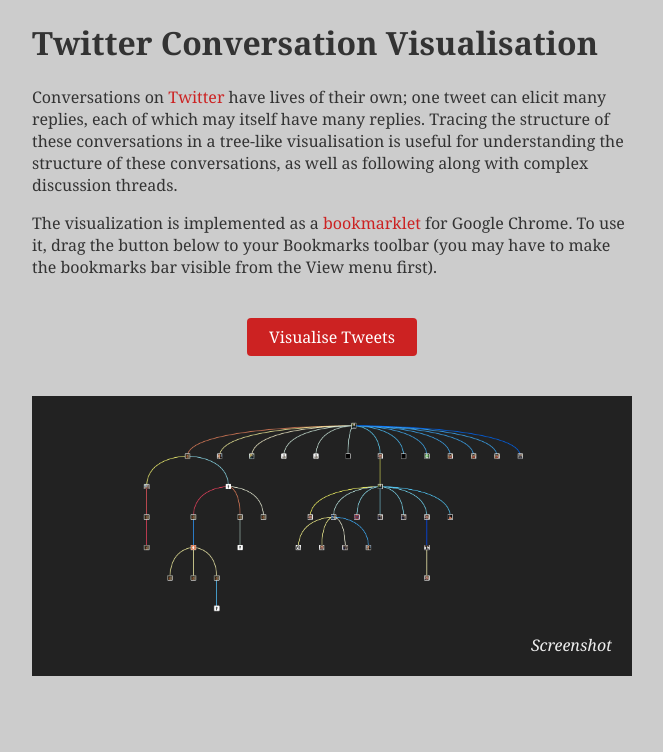
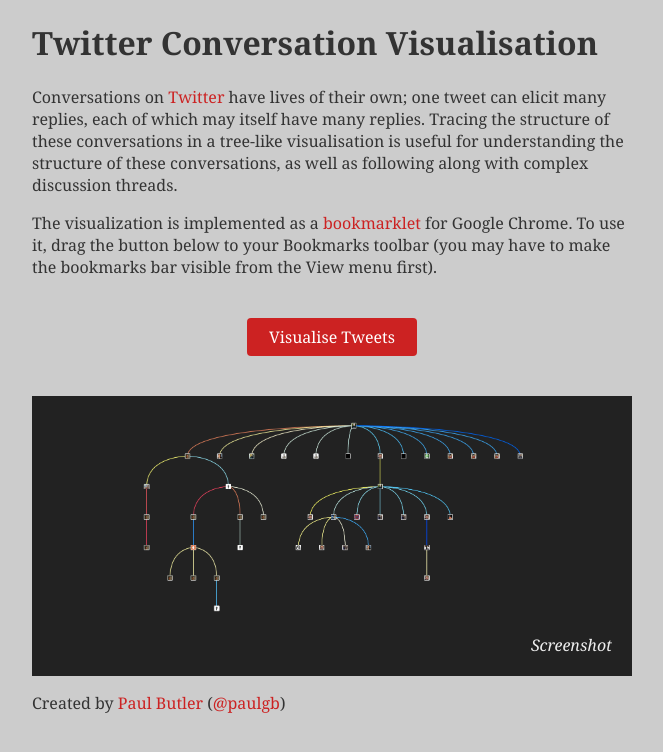
Before and after one commit to paulgb/tweetvis, a plain HTML site: page index.html in a window 1280 px wide. Shown: the whole page, without its empty margins (308-971 px from the left). Drawn offline with Linux system fonts and the light colour scheme.

Commit message:
got curious about stats

```diff
--- a/index.html
+++ b/index.html
@@ -59,6 +59,17 @@
                 <img src="screenshot.png" style="width: 398px; height: 202px; display: block; margin: auto;" alt="Twitter visualisation screenshot" />
                 <p style="color: #eee; font-style: italic; text-align: right; margin-bottom: 0;">Screenshot</p>
             </div>
+            <p>Created by <a href="http://paulbutler.org">Paul Butler</a> (<a href="https://twitter.com/paulgb">@paulgb</a>)</p>
         </div>
+        <script>
+          (function(i,s,o,g,r,a,m){i['GoogleAnalyticsObject']=r;i[r]=i[r]||function(){
+          (i[r].q=i[r].q||[]).push(arguments)},i[r].l=1*new Date();a=s.createElement(o),
+          m=s.getElementsByTagName(o)[0];a.async=1;a.src=g;m.parentNode.insertBefore(a,m)
+          })(window,document,'script','//www.google-analytics.com/analytics.js','ga');
+
+          ga('create', 'UA-55305618-1', 'auto');
+          ga('send', 'pageview');
+
+        </script>
     </body>
 </html>
```
